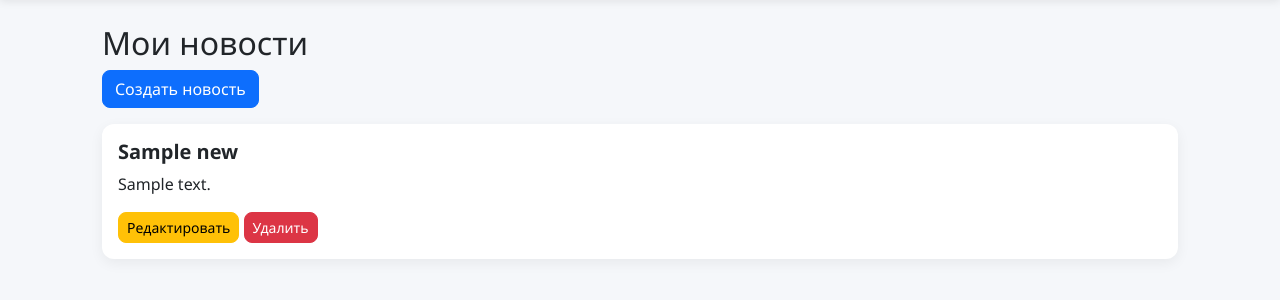
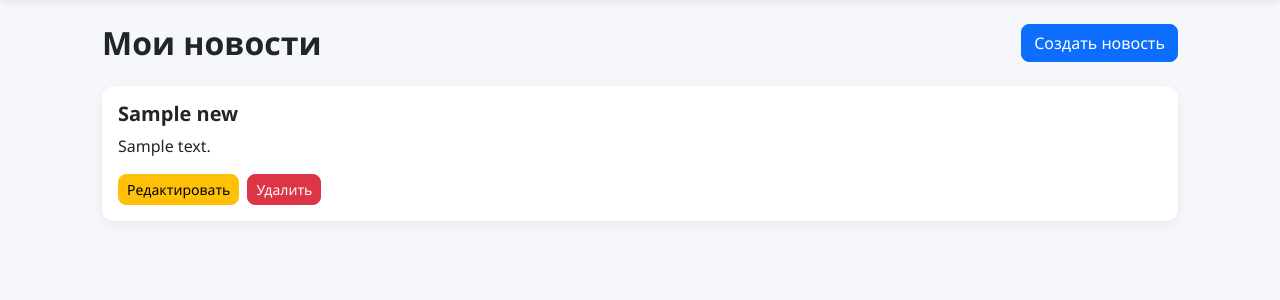
Before and after one commit to MilanaT21/flask-news-api, a Flask app: page /dashboard in a window 1280 px wide. Shown: the part 56-356 px from the top of the page. Run offline with Flask 3, Linux system fonts and the light colour scheme; a user stored in the database is signed in; tables that the repository leaves empty hold one stand-in row (values such as "Sample post").

Commit message:
Update dashboard.html

```diff
--- a/templates/dashboard.html
+++ b/templates/dashboard.html
@@ -1,18 +1,64 @@
 {% extends 'base.html' %}
+
 {% block title %}Мои новости{% endblock %}
 
 {% block content %}
-<h2>Мои новости</h2>
-<a href="{{ url_for('app.create_news') }}" class="btn btn-primary mb-3">Создать новость</a>
 
-{% for item in news %}
-<div class="card mb-3">
-  <div class="card-body">
-    <h5 class="card-title">{{ item.title }}</h5>
-    <p class="card-text">{{ item.content }}</p>
-    <a href="{{ url_for('app.edit_news', news_id=item.id) }}" class="btn btn-warning btn-sm">Редактировать</a>
-    <a href="{{ url_for('app.delete_news', news_id=item.id) }}" class="btn btn-danger btn-sm">Удалить</a>
-  </div>
+<div class="d-flex justify-content-between align-items-center mb-4">
+    <h2 class="page-title mb-0">Мои новости</h2>
+
+    <a href="{{ url_for('app.create_news') }}"
+       class="btn btn-primary">
+        Создать новость
+    </a>
 </div>
-{% endfor %}
+
+{% if news %}
+
+    {% for item in news %}
+
+        <article class="card mb-3">
+            <div class="card-body">
+
+                <h5 class="card-title">
+                    {{ item.title }}
+                </h5>
+
+                <p class="card-text">
+                    {{ item.content }}
+                </p>
+
+                <div class="d-flex gap-2">
+
+                    <a href="{{ url_for('app.edit_news', news_id=item.id) }}"
+                       class="btn btn-warning btn-sm">
+                        Редактировать
+                    </a>
+
+                    <form method="POST"
+                          action="{{ url_for('app.delete_news', news_id=item.id) }}"
+                          onsubmit="return confirm('Удалить эту новость?');">
+
+                        <button type="submit"
+                                class="btn btn-danger btn-sm">
+                            Удалить
+                        </button>
+
+                    </form>
+
+                </div>
+
+            </div>
+        </article>
+
+    {% endfor %}
+
+{% else %}
+
+    <div class="empty-state">
+        <p class="mb-3">У вас пока нет новостей.</p>
+    </div>
+
+{% endif %}
+
 {% endblock %}
```
